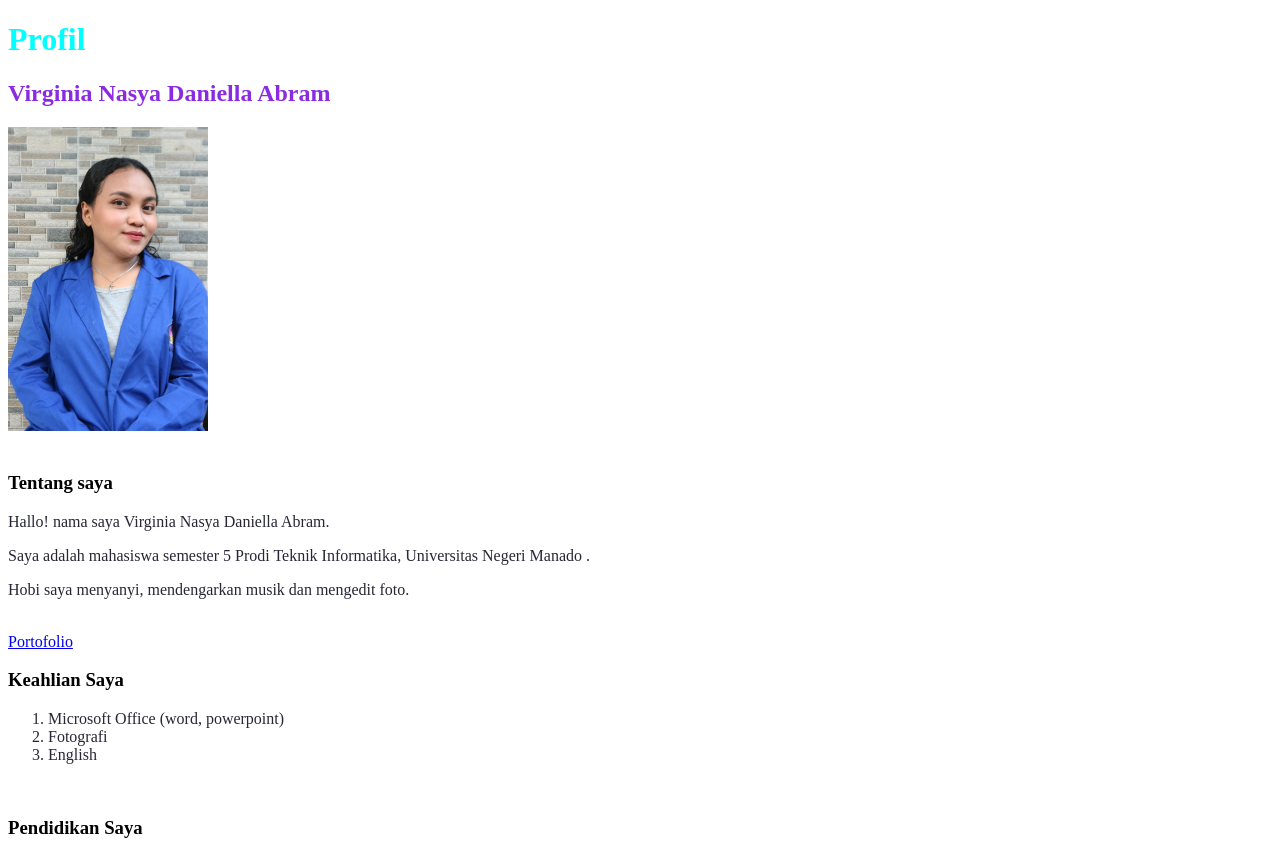
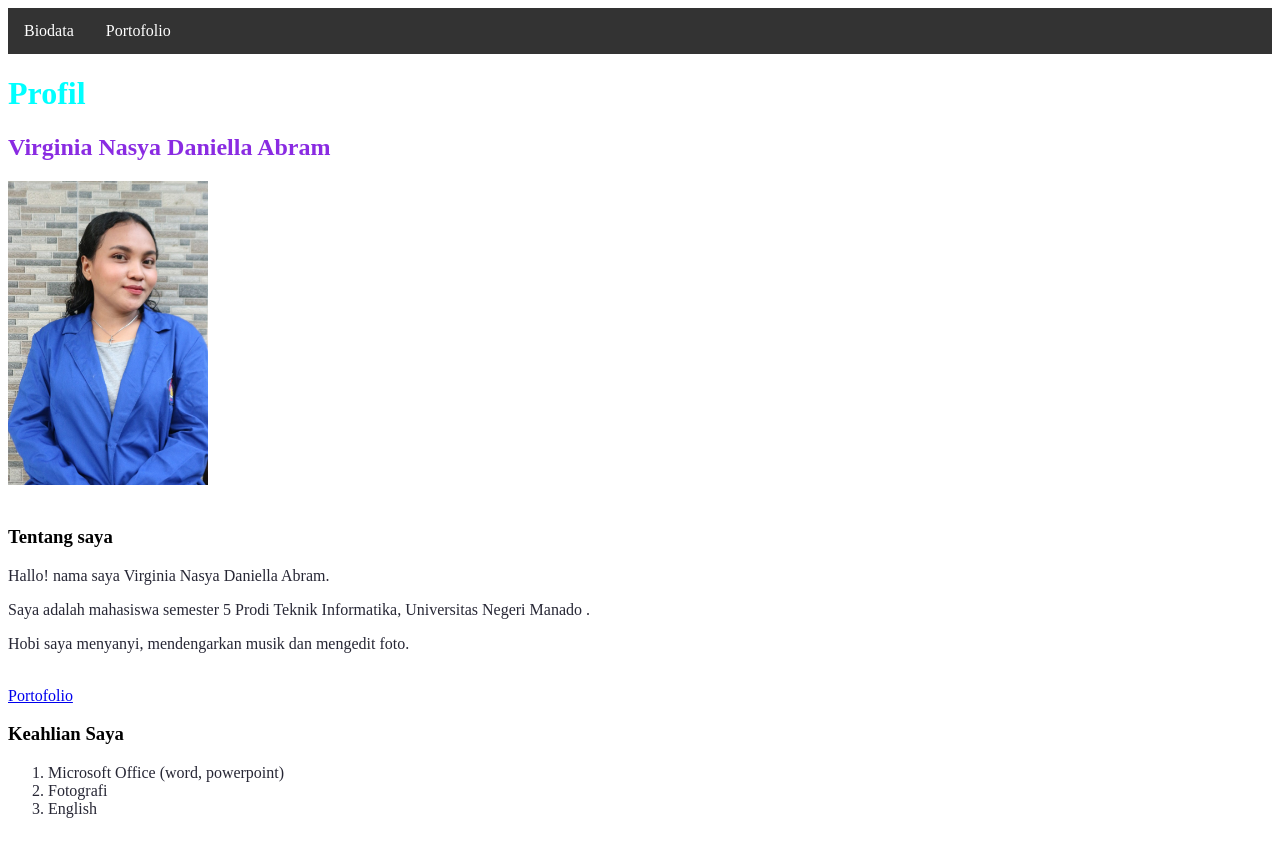
Before and after one commit to igin02/igin02.github.io, a plain HTML site: page HTML/index.html in a window 1280 px wide. Shown: the top 842 px of the page. Drawn offline with Linux system fonts and the light colour scheme.

Commit message:
update menu

```diff
--- a/HTML/biodata.html
+++ b/HTML/index.html
@@ -6,6 +6,12 @@
     </head>
 
     <body>
+        <div class="nav">
+            <ul>
+                <li><a href="index.html">Biodata</a></li>
+                <li><a href="portofolio.html">Portofolio</a></li>
+            </ul>
+        </div>
         <h1>Profil</h1>
         <h2>Virginia Nasya Daniella Abram</h2>
         <img src="igin.jpeg" width="200px">
--- a/HTML/style.css
+++ b/HTML/style.css
@@ -9,3 +9,27 @@ h2 {
 .teks-utama {
     color: rgb(39, 39, 53);
 }
+
+.nav ul {
+    list-style-type: none;
+    margin: 0;
+    padding: 0;
+    overflow: hidden;
+    background-color: #333;
+}
+
+.nav li {
+    float: left;
+}
+
+.nav li a {
+    display: block;
+    color: white;
+    text-align: center;
+    padding: 14px 16px;
+    text-decoration: none;
+}
+
+.nav li a:hover {
+    background-color: #111;
+}
```
Also changed, not shown: HTML/portofolio.html (+6 -0 lines).
